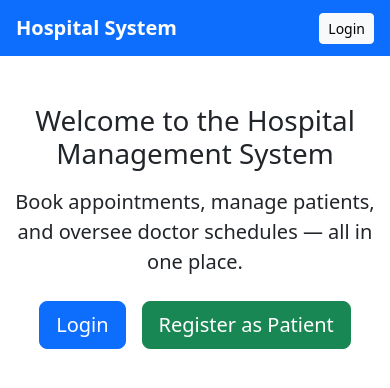
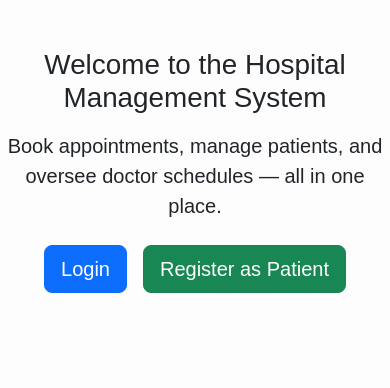
Before and after one commit to 23f3004341/Hospital-Management-System, a Flask app: page / in a window 390 px wide. Shown: the top 388 px of the page. Run offline with Flask 3, Linux system fonts and the light colour scheme.

Commit message:
Milestone-HMS Responsive-UI: Updated global base layout and alert styling

```diff
--- a/templates/base.html
+++ b/templates/base.html
@@ -3,27 +3,29 @@
 <head>
   <meta charset="UTF-8">
   <title>Hospital System</title>
-    <link rel="stylesheet" href="{{ url_for('static', filename='style.css') }}">
-    <link rel="stylesheet" href="https://cdn.jsdelivr.net/npm/bootstrap@5.3.3/dist/css/bootstrap.min.css">
+  <link rel="stylesheet"
+        href="https://cdn.jsdelivr.net/npm/bootstrap@5.3.3/dist/css/bootstrap.min.css">
+  <style>
+    body { background:#fcfdfc; margin:0; padding:0; font-family:'Poppins',sans-serif; }
+    .alert {
+      border-radius:12px;
+      font-weight:500;
+      letter-spacing:0.2px;
+      box-shadow:0 4px 15px rgba(0,0,0,0.08);
+      border:none;
+      animation:fadeIn 0.5s ease-in-out;
+    }
+    .alert-success { background-color:#e7f7ef; color:#1b5e20; }
+    .alert-info { background-color:#eaf4ff; color:#0d47a1; }
+    .alert-warning { background-color:#fff8e1; color:#8d6e63; }
+    .alert-danger { background-color:#fdecea; color:#b71c1c; }
+    @keyframes fadeIn { from{opacity:0;transform:translateY(-8px);} to{opacity:1;transform:translateY(0);} }
+  </style>
 </head>
 
 <body>
-    <!-- Navbar -->
-    <nav class="navbar navbar-expand-lg navbar-dark bg-primary px-3">
-        <a class="navbar-brand text-white fw-bold" href="{{ url_for('main.home') }}">Hospital System</a>
-
-        <div class="ms-auto">
-            {% if current_user.is_authenticated %}
-                <span class="text-white me-2">Hi, {{ current_user.user_name }}</span>
-                <a href="{{ url_for('main.logout') }}" class="btn btn-light btn-sm">Logout</a>
-            {% else %}
-                <a href="{{ url_for('main.login') }}" class="btn btn-light btn-sm">Login</a>
-            {% endif %}
-        </div>
-    </nav>
-
-    <!-- Flash Messages -->
   <div class="container mt-3">
+    {% if request.endpoint and ('login' in request.endpoint or 'register' in request.endpoint) %}
       {% with messages = get_flashed_messages(with_categories=true) %}
         {% if messages %}
           {% for category, message in messages %}
@@ -34,12 +36,10 @@
           {% endfor %}
         {% endif %}
       {% endwith %}
+    {% endif %}
   </div>
 
-    <!-- Page Content -->
-    <div class="container mt-4">
-        {% block content %}{% endblock %}
-    </div>
+  <div>{% block content %}{% endblock %}</div>
 
   <script src="https://cdn.jsdelivr.net/npm/bootstrap@5.3.3/dist/js/bootstrap.bundle.min.js"></script>
 </body>
```
Lines whose indentation alone changed are shown as unchanged.
